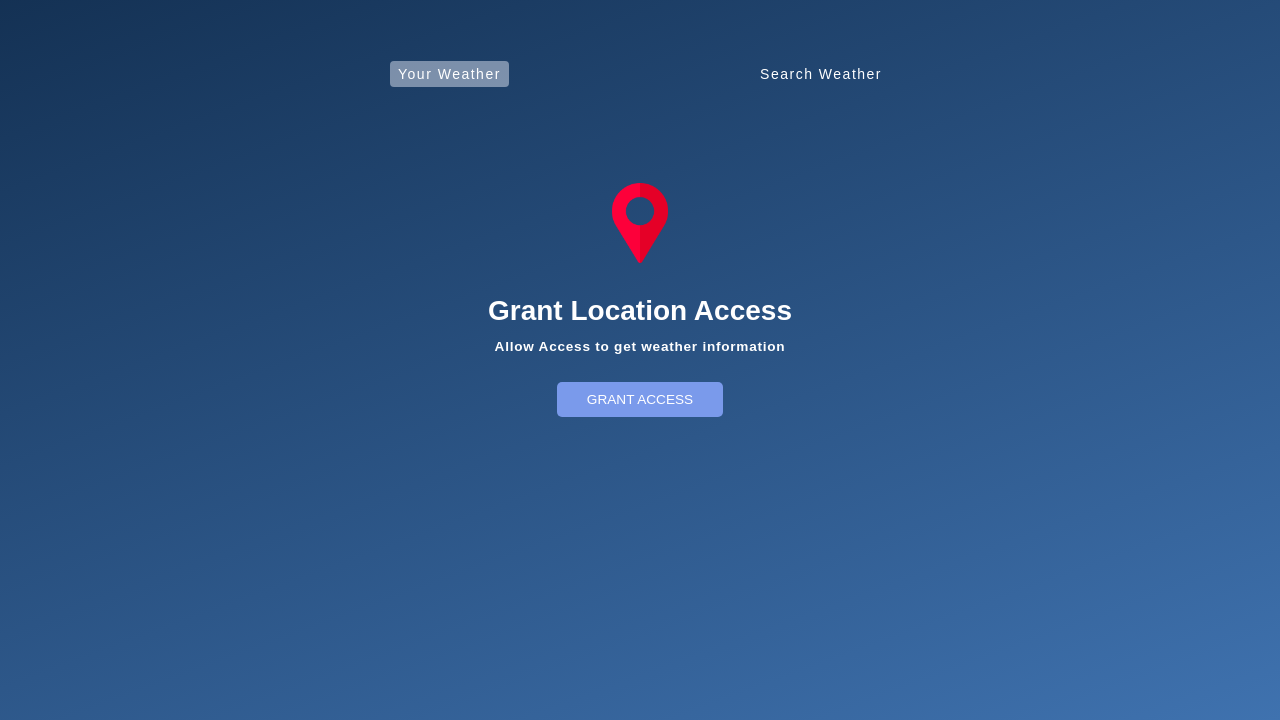
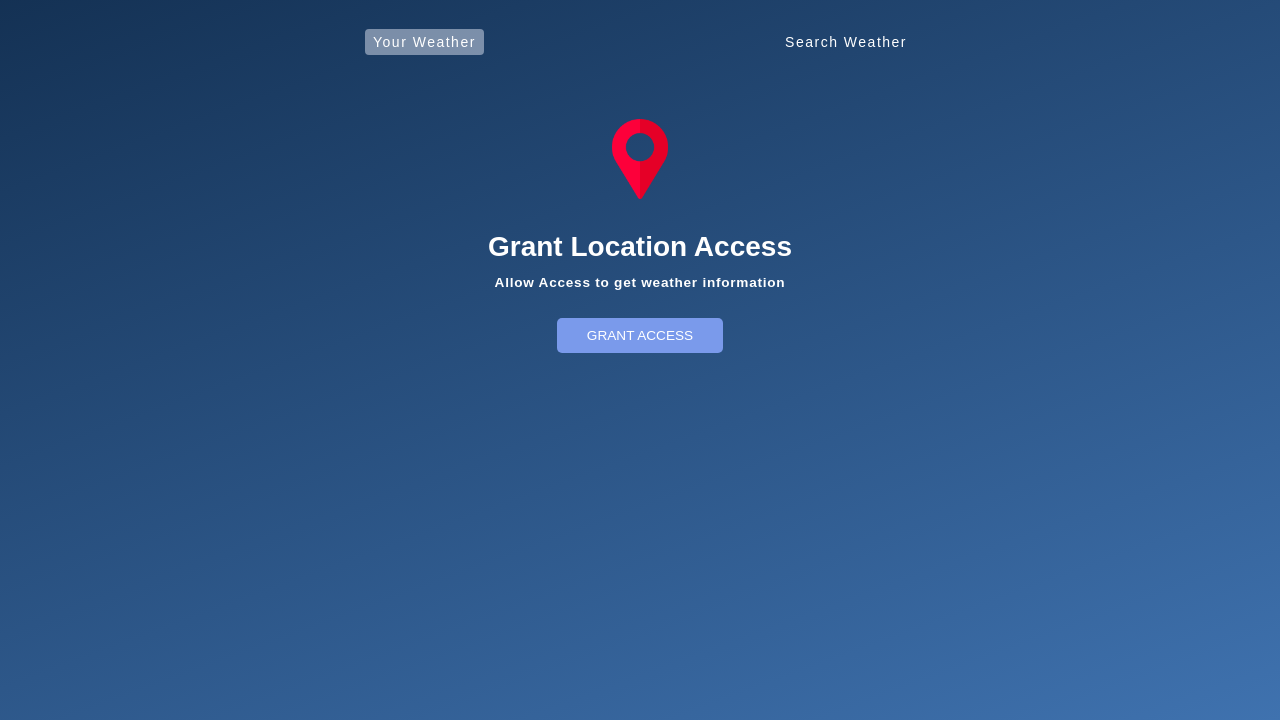
Before and after one commit to lavish-tak/weather_app, a plain HTML site: page index.html in a window 1280 px wide. Shown: the part 80-800 px from the top of the page. Drawn offline with Linux system fonts and the light colour scheme; a web font is replaced by a local one.

Commit message:
UI enhanced

```diff
--- a/script.js
+++ b/script.js
@@ -147,7 +147,7 @@
             renderWeatherInfo(data);
         } catch (err) {
             console.error("Error fetching search weather info:", err);
-            alert("No data fetched");
+            alert("No such location");
             loadingScreen.classList.remove("active");
         }
     }
--- a/style.css
+++ b/style.css
@@ -24,9 +24,9 @@ h1{
     width: 90%;
     color: #fff;
     display: flex;
-    max-width: 500px;
+    max-width: 550px;
     margin: 0 auto;
-    margin-top: 4rem;
+    margin-top: 2rem;
     justify-content: space-between;
 }
 .tab{
@@ -52,7 +52,8 @@ h1{
     margin-bottom: 10px;
 }
 .weather-container{
-    margin-block: 4rem;
+    margin-top: 2rem;
+    margin-bottom: 8rem;
 }
 .sub-container{
     display: flex;
```
